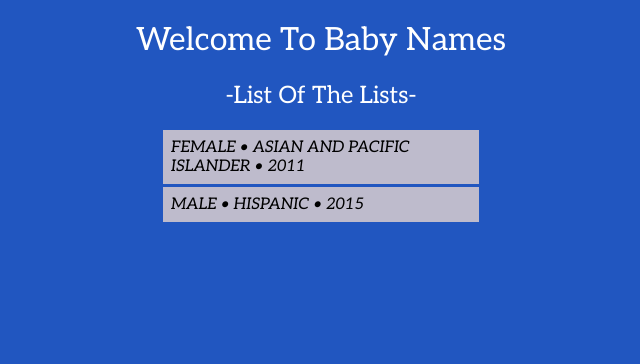
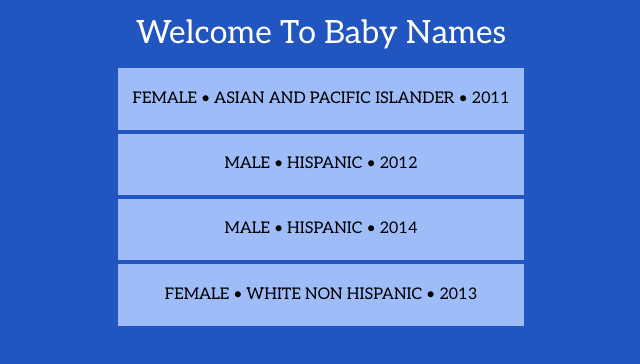
Before and after one commit to giacomo9999/baby_name_fetch_and_filter_181220, a React (Create React App) app: page / in a window 1280 px wide. Shown: the top 364 px of the page, without its empty margins (319-959 px from the left). Built offline with nearby package versions, Linux system fonts and the light colour scheme; no server answers.

Commit message:
deleted a couple CSS files to make styling clearer...also misc. minor tweaks.

```diff
--- a/src/App.css
+++ /dev/null
@@ -1,11 +0,0 @@
-header {
-  font-weight: 300;
-  text-align: center;
-}
-
-h1,
-h2,
-h3 {
-  font-weight: 400;
-  text-align: center;
-}
--- a/src/App.js
+++ b/src/App.js
@@ -1,5 +1,4 @@
 import React, { Component } from "react";
-import "./App.css";
 import axios from "axios";
 
 import ListOfLists from "./components/ListOfLists";
@@ -20,6 +19,7 @@ class App extends Component {
           birthYear: entry[8],
           sex: entry[9],
           race: entry[10],
+          // some WHITE NON HISPANIC entries are listed as WHITE NON HISP - this needs a fix.
           name: entry[11],
           withThatName: entry[12],
           nameRank: entry[13]
--- a/src/components/Contact.css
+++ /dev/null
@@ -1,16 +0,0 @@
-.list {
-  width: 300px;
-  background: rgb(190, 187, 204);
-  margin: 0 auto;
-  color: white;
-  padding: 8px;
-  margin: 3px auto;
-}
-
-.list span {
-  font-weight: 400;
-  font-style: italic;
-  /* font-size: 1.2em; */
-  text-decoration: none;
-  color: black;
-}
--- a/src/components/List.js
+++ b/src/components/List.js
@@ -1,5 +1,4 @@
 import React from "react";
-import "./Contact.css";
 import PropTypes from "prop-types";
 
 function List(props) {
@@ -7,7 +6,8 @@ function List(props) {
   let strOut=props.sex+" • "+props.race+" • "+props.birthYear;
   return (
     <div className="list">
-      <span>{strOut}</span>
+      <h4>{strOut}</h4>
+      <h3>{props.topFiveNames[0]}</h3>
     </div>
   );
 }
--- a/src/components/ListOfLists.js
+++ b/src/components/ListOfLists.js
@@ -12,37 +12,43 @@ class ListOfLists extends React.Component {
       },
       {
         list_id: "2",
-        birthYear: "2015",
+        birthYear: "2012",
         sex: "MALE",
         race: "HISPANIC"
-      }
+      },
+      {
+        list_id: "3",
+        birthYear: "2014",
+        sex: "MALE",
+        race: "HISPANIC"
+      },
+      {
+        list_id: "4",
+        birthYear: "2013",
+        sex: "FEMALE",
+        race: "WHITE NON HISPANIC"
+      },
     ]
   };
 
   getTopNames = entry => {
-    if (this.props.namesData.length===0){
-      console.log('data is not in yet.');
+    if (this.props.namesData.length === 0) {
+      console.log("data is not in yet.");
       return [];
-    }
-
-    // console.log(filteredNamesData[0].name);
+    } else {
       const filteredNamesData = this.props.namesData.filter(
         record =>
           record.birthYear === entry.birthYear &&
           record.sex === entry.sex &&
           record.race === entry.race
       );
-    console.log('filtered database entry: ',filteredNamesData[0]);
-
       const topFive = [];
-    // for (let i = 0; i <= 4; i++) {
-    //   // console.log(i, filteredNamesData[i].name);
-    //   if (typeof filteredNamesData[i].name !== 'undefined') {
-    //     topFive.push(filteredNamesData[i].name);
-    //   }
-    // }
+      for (let i = 0; i <= 4; i++) {
+        topFive.push(filteredNamesData[i].name.toUpperCase());
+      }
       console.log(topFive);
       return topFive;
+    }
   };
 
   displayListParams = () => {
@@ -61,12 +67,7 @@ class ListOfLists extends React.Component {
   render() {
     const lists = this.displayListParams();
     console.log("Lists: ", lists);
-    return (
-      <div>
-        <h2>-List Of The Lists-</h2>
-        {lists}
-      </div>
-    );
+    return <div>{lists}</div>;
   }
 }
 
--- a/src/index.css
+++ b/src/index.css
@@ -8,7 +8,21 @@ body {
   -moz-osx-font-smoothing: grayscale;
 }
 
-code {
-  font-family: source-code-pro, Menlo, Monaco, Consolas, "Courier New",
-    monospace;
+.list {
+  width: 400px;
+  background: #9ebcf8;
+  margin: 0 auto;
+  color: black;
+  padding: 3px;
+  margin: 4px auto;
 }
+
+p,
+h1,
+h2,
+h3,
+h4 {
+  font-weight: 400;
+  text-align: center;
+  line-height: 80%;
+}
```
Lines whose indentation alone changed are shown as unchanged.
